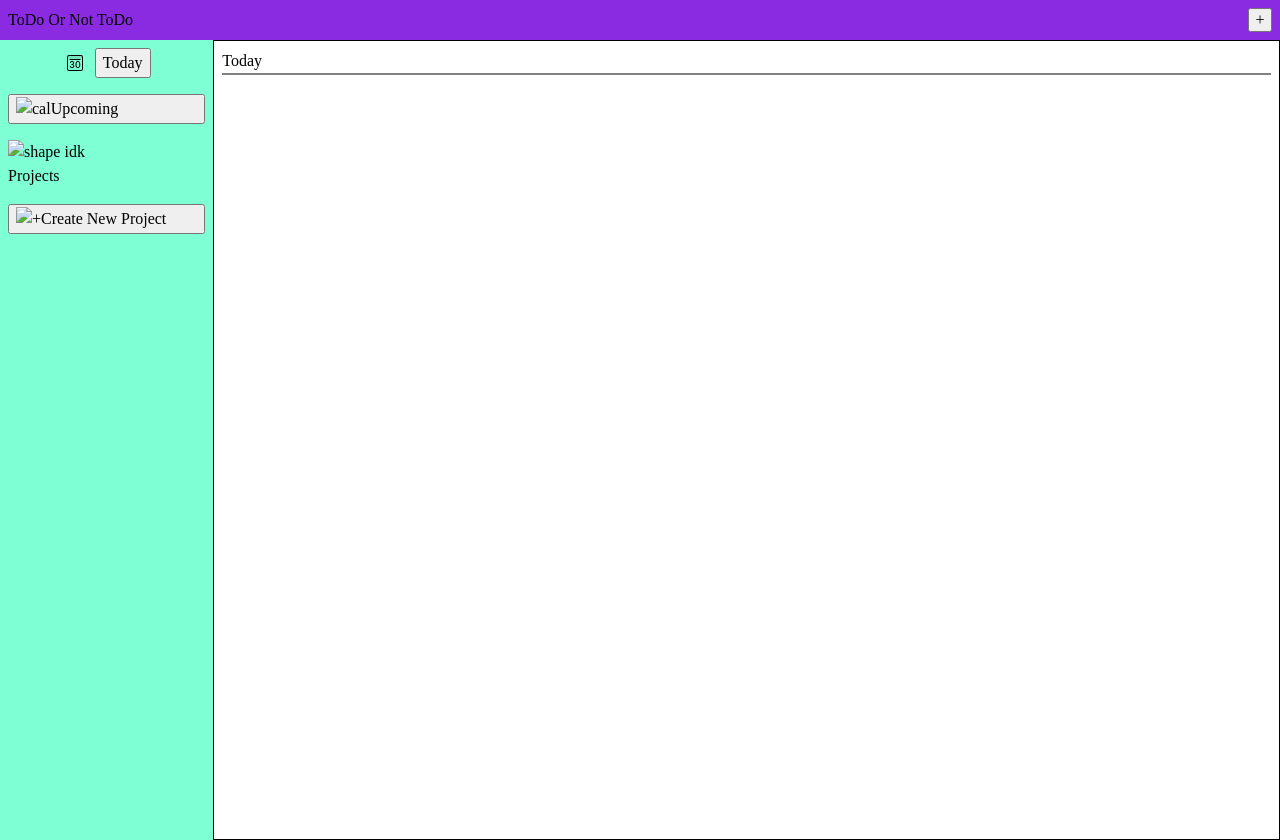
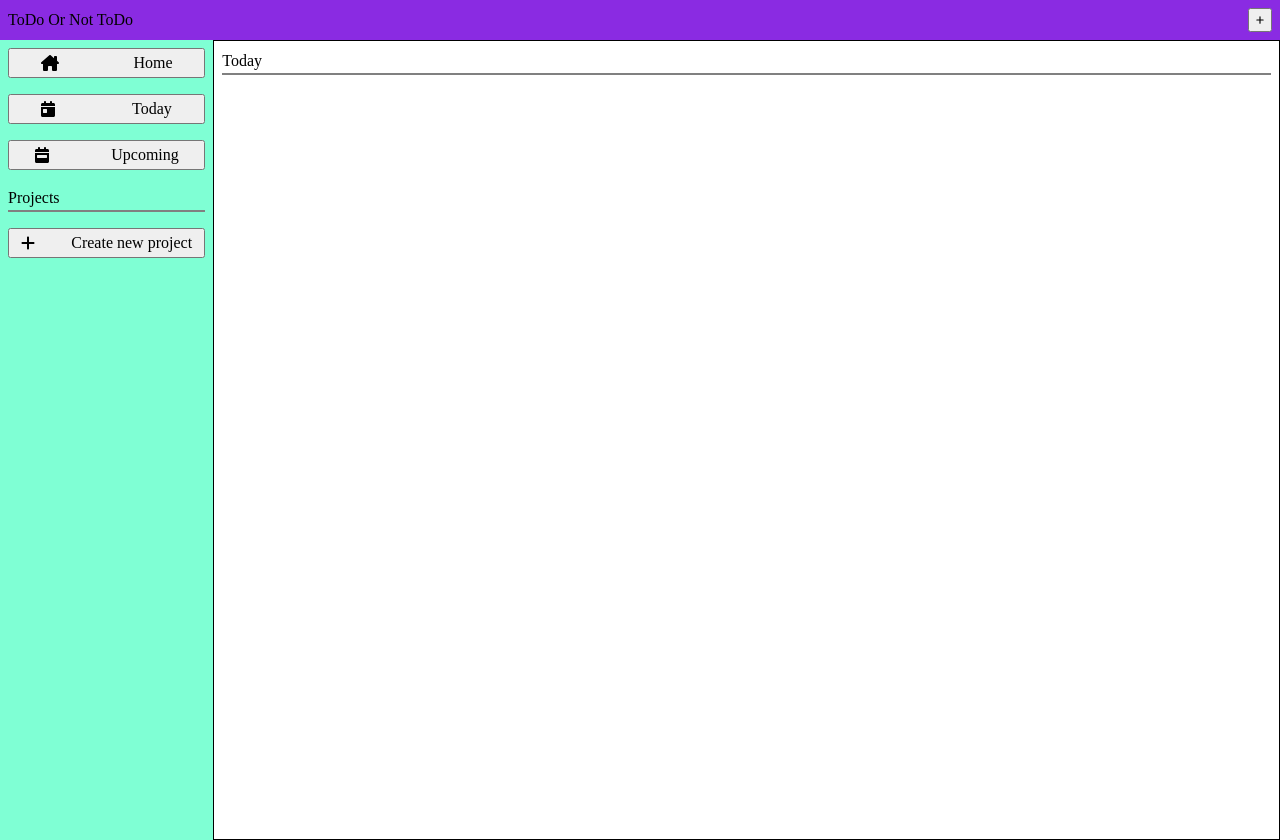
Before and after one commit to abdusali1234/odin-todo-list, a website built with webpack: page src/index.html in a window 1280 px wide. Built offline with nearby package versions, Linux system fonts and the light colour scheme.

Commit message:
created task and project classes. Added font awesome icons. installed date-fns

```diff
--- a/package.json
+++ b/package.json
@@ -12,11 +12,13 @@
   "license": "ISC",
   "dependencies": {
     "css-loader": "^7.1.2",
+    "date-fns": "^3.6.0",
     "html-webpack-plugin": "^5.6.0",
     "style-loader": "^4.0.0",
     "webpack": "^5.93.0"
   },
   "devDependencies": {
+    "@fortawesome/fontawesome-free": "^6.6.0",
     "webpack-cli": "^5.1.4"
   }
 }
--- a/src/index.html
+++ b/src/index.html
@@ -8,47 +8,19 @@
 <body>
     <header>
         <div class="logo">ToDo Or Not ToDo</div>
-        <button id="add-task-btn">+</button>
+        <button id="add-task-btn"><i class="fas fa-plus">Add Task</i></button>
     </header>
     <main>
         <section id="sidebar">
-            <div id="days-container">
-                <div id="today-container">
-                    <span class="sidebar-icon">
-                        <svg class="day" width="24" height="24" viewBox="0 0 24 24">
-                            <g fill="currentColor" fill-rule="evenodd">
-                              <path fill-rule="nonzero" d="M6 4.5h12A1.5 1.5 0 0 1 19.5 6v2.5h-15V6A1.5 1.5 0 0 1 6 4.5z" opacity=".1"></path>
-                              <path fill-rule="nonzero" d="M6 4h12a2 2 0 0 1 2 2v12a2 2 0 0 1-2 2H6a2 2 0 0 1-2-2V6a2 2 0 0 1 2-2zm0 1a1 1 0 0 0-1 1v12a1 1 0 0 0 1 1h12a1 1 0 0 0 1-1V6a1 1 0 0 0-1-1H6zm1 3h10a.5.5 0 1 1 0 1H7a.5.5 0 0 1 0-1z"></path>
-                              <text font-family="-apple-system, system-ui, 'Segoe UI', Roboto, Helvetica, Arial, sans-serif, 'Apple Color Emoji', 'Segoe UI Emoji', 'Segoe UI Symbol'" font-size="9" transform="translate(4 2)" font-weight="500">
-                                <tspan x="8" y="15" text-anchor="middle" id="todayDate">30</tspan>
-                              </text>
-                            </g>
-                          </svg>
-                    </span>
-                    <button id="today-btn">Today</button>
-                </div>
-                <button class="sidebar-btn" id="upcoming">
-                    <img src="#" alt="cal">
-                    <p class="days-container-text">Upcoming</p>
-                </button>
-            </div>
-            <div id="projects-container">
-                <div id="projects-header">
-                    <img src="#" alt="shape idk">
-                    <p class="days-container-text">Projects</p>
-                </div>
-                <button class="sidebar-btn" id="create-new-project">
-                    <img src="#" alt="+">
-                    <p class="days-container-text">Create New Project</p>
-                </button>
-                <div id="projects-list"></div>
-            </div>
+            <button class="sidebar-btn" id="week"><i class="fa-solid fa-house-chimney"></i>Home</button>
+            <button class="sidebar-btn" id="today"><i class="fas fa-calendar-day"></i>Today</button>
+            <button class="sidebar-btn" id="week"><i class="fas fa-calendar-week"></i>Upcoming</button>
+            <div class="subheading">Projects</div>
+            <button class="sidebar-btn" id="create-new-project"><i class="fas fa-plus"></i>Create new project</button>
+            <div id="projects-list"></div>
         </section>
         <section id="tasks-container">
-            <div id="tasks-header">
-                <div id="header-text">Today</div>
-
-            </div>
+            <div class="subheading">Today</div>
             <div id="cards-container"></div>
         </section>
     </main>
--- a/src/index.js
+++ b/src/index.js
@@ -1,2 +1,7 @@
 import './style.css';
+import '@fortawesome/fontawesome-free/js/fontawesome'
+import '@fortawesome/fontawesome-free/js/solid'
+import '@fortawesome/fontawesome-free/js/regular'
+import '@fortawesome/fontawesome-free/js/brands'
+
 console.log("hi");
--- a/src/style.css
+++ b/src/style.css
@@ -61,7 +61,7 @@ header {
 }
 
 #add-task-btn {
-    grid-column: 1 2;
+    grid-column: 2;
     height: 3vh;
     width: 3vh;
     display: flex;
@@ -79,33 +79,19 @@ main {
 #sidebar {
     display: flex;
     flex-direction: column;
-    grid-column: 0 1;
+    grid-column: 1;
     padding: 1vh;
     gap: 2vh 2vh;
     background-color: aquamarine;
 }
 
-#days-container {
-    display: flex;
-    flex-direction: column;
-    gap: 2vh 2vh;
-}
-
-#today-container {
-    display: flex;
-    gap: 1vh 1vh;
-    justify-content: center;
-    align-items: center;
-}
-
-#projects-container {
-    display: flex;
-    flex-direction: column;
-    gap: 2vh 2vh;
-}
 
 .sidebar-btn {
     display: flex;
+    justify-content: space-around;
+    align-items: center;
+    gap: 0 2vw;
+    text-align: right;
 
 }
 
@@ -116,7 +102,7 @@ main {
     border: 1px solid black;
 }
 
-#tasks-header {
+.subheading {
     display: flex;
     justify-content: flex-start;
     border-bottom: 2px solid grey;
```
Also changed, not shown: src/project.js (added, +13 -0 lines), src/task.js (added, +40 -0 lines), dist/index.html, 2 other files.
